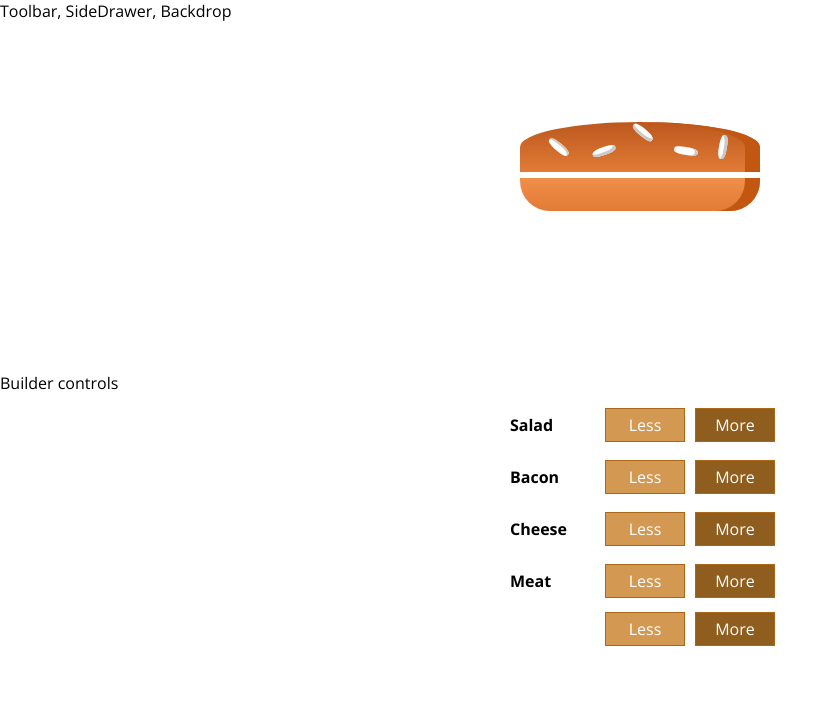
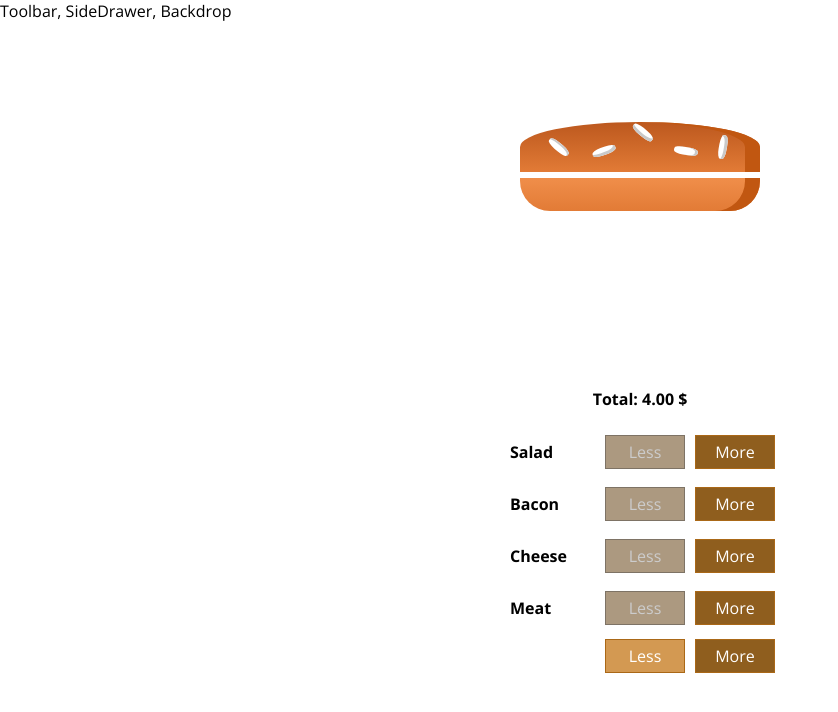
Before and after one commit to maciaszekkarola/burgerRR, a React app: page / in a window 1280 px wide. Shown: the top 712 px of the page, without its empty margins (0-838 px from the left). Built offline with nearby package versions, Linux system fonts and the light colour scheme.

Commit message:
remove handler

```diff
--- a/src/components/Burger/BuildControls/BuildControl/BuildControl.js
+++ b/src/components/Burger/BuildControls/BuildControl/BuildControl.js
@@ -1,13 +1,12 @@
 import React from 'react';
 import classes from './BuildControl.css';
 
-const buildControl = (props) => (
-    <div className={classes.BuildControl}>
+const buildControl = (props) => {
+    return <div className={classes.BuildControl}>
         <div className={classes.Label}>{props.label}</div>
-        <button className={classes.Less}>Less</button>
+        <button disabled={props.disabledInfo} onClick={props.removed} className={classes.Less}>Less</button>
         <button onClick={props.added} className={classes.More}>More</button>
     </div>
-
-);
+};
 
 export default buildControl
--- a/src/components/Burger/BuildControls/BuildControls.js
+++ b/src/components/Burger/BuildControls/BuildControls.js
@@ -6,21 +6,22 @@ const controls = [
     { label: 'Salad', type: 'salad'},
     { label: 'Bacon', type: 'bacon'},
     { label: 'Cheese', type: 'cheese'},
-    { label: 'Meat', type: 'meat'},
+    { label: 'Meat', type: 'meat'}
 ];
 
 const buildControls = (props) => (
     <div className={classes.BuildControl}>
         {
-            controls.map( (ing) => {
-                return <BuildControl
+            controls.map( ing => (
+                 <BuildControl
+                    disabledInfo={props.disabledInfo[ing.type]}
                     added={() => props.ingredientAdded(ing.type)}
+                    removed={() => props.ingredientRemoved(ing.type)}
                     key={ing.label}
                     label={ing.label}/>
-            })
+            ))
         }
         <BuildControl />
-
     </div>
 
 );
--- /dev/null
+++ b/src/containers/BurgerBuilder/BurgerBuilder.css
@@ -0,0 +1,5 @@
+.totalPrice {
+    text-align: center;
+    font-size: 16px;
+    font-weight: bold;
+}
--- a/src/containers/BurgerBuilder/BurgerBuilder.js
+++ b/src/containers/BurgerBuilder/BurgerBuilder.js
@@ -2,6 +2,7 @@ import React, {Component} from 'react';
 import Aux from '../../hoc/Aux';
 import Burger from '../../components/Burger/Burger';
 import BuildControls from "../../components/Burger/BuildControls/BuildControls";
+import classes from './BurgerBuilder.css';
 
 const INGREDIENT_PRICES = {
     salad: 0.5,
@@ -31,17 +32,36 @@ class BurgerBuilder extends Component {
         this.setState({totalPrice: newPrice, ingredients: updatedIngredients});
     };
 
-    removeIngreddientHandler = (props) => {
+    removeIngredientHandler = (type) => {
+        const updatedIngredients = {
+            ...this.state.ingredients
+        };
+        if (!updatedIngredients[type]) return;
+
+        const newPrice = this.state.totalPrice - INGREDIENT_PRICES[type];
+        updatedIngredients[type] = this.state.ingredients[type] - 1;
+
+        this.setState({totalPrice: newPrice, ingredients: updatedIngredients});
 
     };
 
     render() {
+        const disabledInfo = {
+            ...this.state.ingredients
+        };
+
+        for( let key in disabledInfo) {
+            disabledInfo[key] = disabledInfo[key] <= 0
+        }
+
         return (
             <Aux>
                 <Burger ingredients={this.state.ingredients}/>
-                <div>Builder controls</div>
+                <p className={classes.totalPrice}>Total: { this.state.totalPrice.toFixed(2) } $</p>
                 <BuildControls
-                ingredientAdded={this.addIngredientHandler}/>
+                    disabledInfo={disabledInfo}
+                    ingredientRemoved={this.removeIngredientHandler}
+                    ingredientAdded={this.addIngredientHandler}/>
             </Aux>
         )
     }
```
